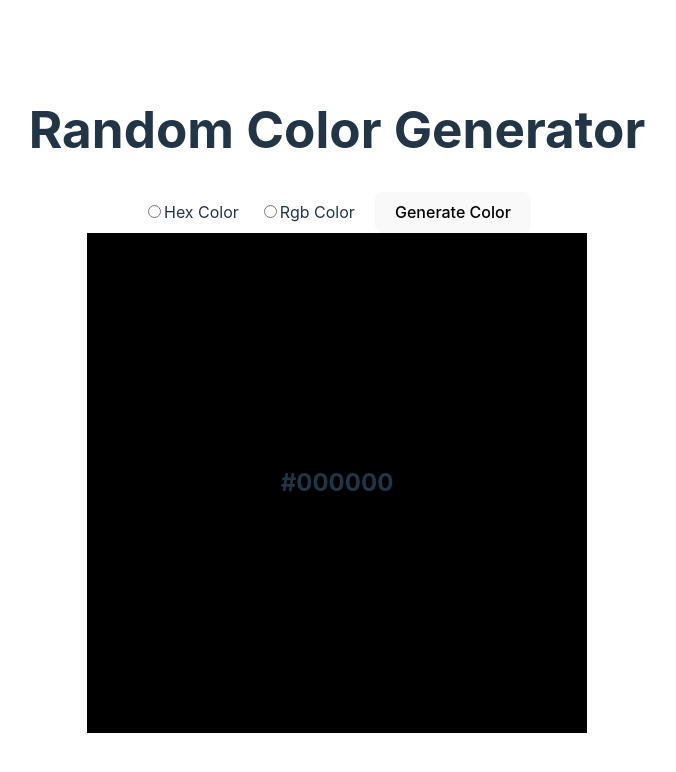
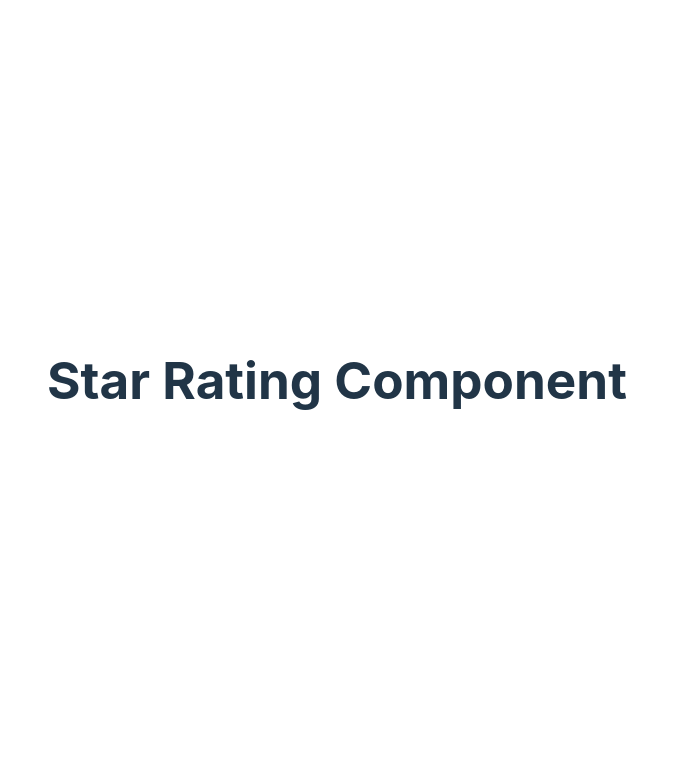
Before and after one commit to khalid-ashraf/Components, a React (Vite) app: page / in a window 1280 px wide. Shown: the top 772 px of the page, without its empty margins (303-979 px from the left). Built offline with nearby package versions, Linux system fonts and the light colour scheme.

Commit message:
created a star rating component

```diff
--- a/package.json
+++ b/package.json
@@ -11,7 +11,8 @@
   },
   "dependencies": {
     "react": "^18.3.1",
-    "react-dom": "^18.3.1"
+    "react-dom": "^18.3.1",
+    "react-icons": "^5.3.0"
   },
   "devDependencies": {
     "@eslint/js": "^9.9.0",
--- a/src/App.jsx
+++ b/src/App.jsx
@@ -1,10 +1,10 @@
-import { ColorGenerator } from "./components";
+import { StarRating } from "./components";
 import "./App.css";
 
 function App() {
   return (
     <>
-      <ColorGenerator />
+      <StarRating />
     </>
   );
 }
--- a/src/components/index.js
+++ b/src/components/index.js
@@ -1,4 +1,5 @@
 import Accordion from "./accordion/accordion";
 import ColorGenerator from "./color-generator";
+import StarRating from "./star-rating";
 
-export { Accordion, ColorGenerator };
+export { Accordion, ColorGenerator, StarRating };
--- /dev/null
+++ b/src/components/star-rating/index.jsx
@@ -0,0 +1,43 @@
+import { useState } from "react";
+import { FaStar } from "react-icons/fa";
+
+import styles from "./style.module.css";
+
+export default function StarRating({ stars = 10 }) {
+  const [rating, setRating] = useState(0);
+  const [hover, setHover] = useState(0);
+
+  const handleClick = (index) => {
+    setRating(index + 1);
+  };
+
+  const handleMouseEnter = (index) => {
+    setHover(index + 1);
+  };
+
+  const handleMouseLeave = (index) => {
+    setHover(0);
+  };
+
+  return (
+    <>
+      <h1>Star Rating Component</h1>
+      <div className={styles.star_rating}>
+        {[...Array(stars)].map((_, index) => {
+          {
+            return (
+              <FaStar
+                key={index}
+                color={index < (hover || rating) ? "red" : "white"}
+                onClick={() => handleClick(index)}
+                onMouseEnter={() => handleMouseEnter(index)}
+                onMouseLeave={() => handleMouseLeave(index)}
+                size={40}
+              />
+            );
+          }
+        })}
+      </div>
+    </>
+  );
+}
--- /dev/null
+++ b/src/components/star-rating/style.module.css
@@ -0,0 +1,5 @@
+.star_rating {
+  display: flex;
+  justify-content: center;
+  gap: 10px;
+}
```
Also changed, not shown: 1 other file (tests, documents, lock files or other folders).
